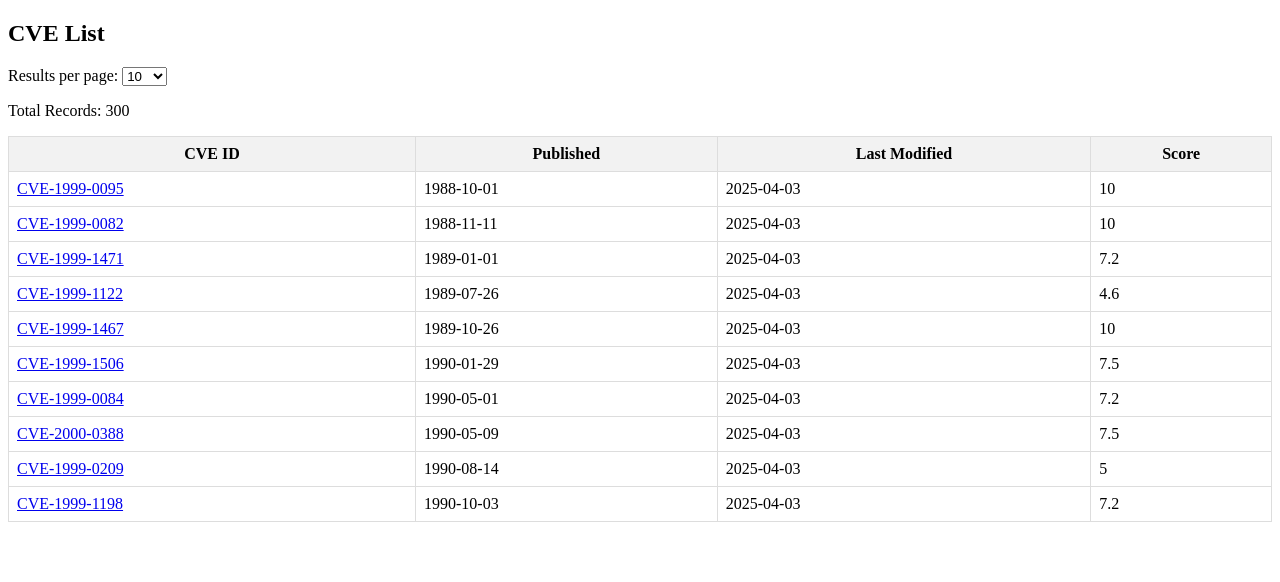
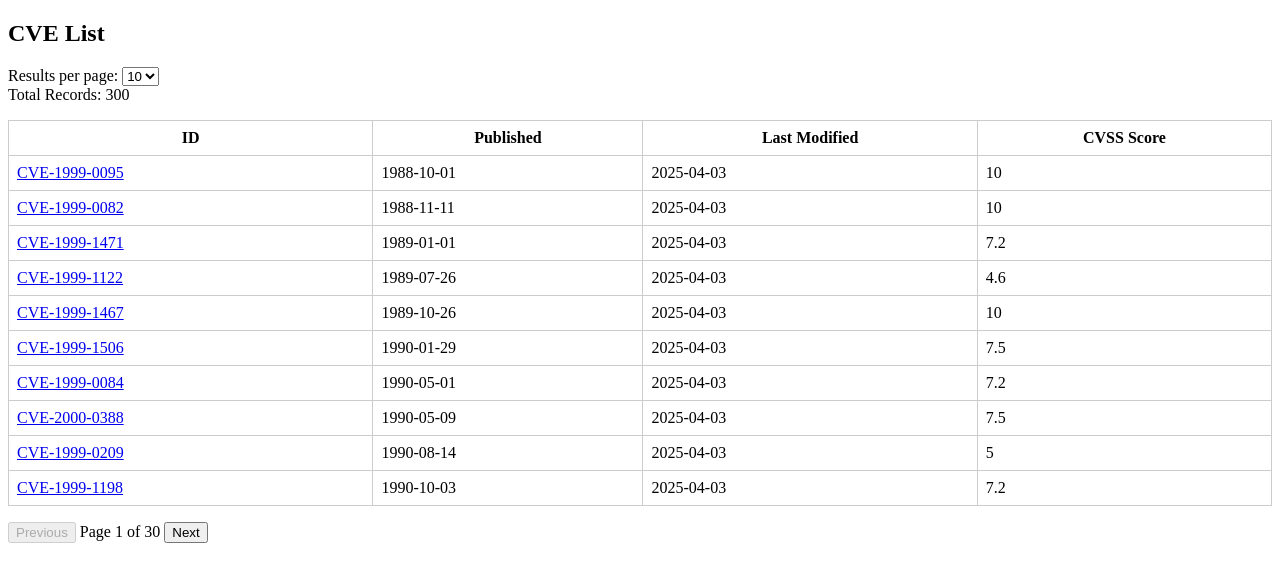
Before and after one commit to GnanambalM/NVD-CVE_API, a Flask app: page /cves/list in a window 1280 px wide. Shown: the top 582 px of the page. Run offline with Flask 3, Linux system fonts and the light colour scheme; data comes from the database, SQL or seed files in the repository.

Commit message:
Update list.html

```diff
--- a/templates/list.html
+++ b/templates/list.html
@@ -1,33 +1,138 @@
 <!DOCTYPE html>
-<html>
+<html lang="en">
 <head>
-    <title>CVE List</title>
-    <link rel="stylesheet" href="{{ url_for('static', filename='style.css') }}">
+  <meta charset="UTF-8">
+  <title>CVE Table with Pagination</title>
+  <style>
+    table {
+      border-collapse: collapse;
+      width: 100%;
+      margin-top: 1em;
+    }
+
+    th, td {
+      border: 1px solid #ccc;
+      padding: 8px;
+    }
+
+    #paginationControls {
+      margin-top: 1em;
+    }
+  </style>
 </head>
 <body>
   <h2>CVE List</h2>
-
-    <label for="perPage">Results per page:</label>
-    <select id="perPage" onchange="loadCVEs()">
-        <option value="10">10</option>
+  <label for="perPage">Results per page: </label>
+  <select id="perPage">
+    <option value="5">5</option>
+    <option value="10" selected>10</option>
+    <option value="25">25</option>
     <option value="50">50</option>
-        <option value="100">100</option>
   </select>
 
-    <p id="totalRecords"></p>
+  <div id="totalRecords"></div>
 
   <table id="cveTable">
     <thead>
       <tr>
-                <th>CVE ID</th>
+        <th>ID</th>
         <th>Published</th>
         <th>Last Modified</th>
-                <th>Score</th>
+        <th>CVSS Score</th>
       </tr>
     </thead>
-        <tbody></tbody>
+    <tbody>
+      <!-- Populated by JS -->
+    </tbody>
   </table>
 
-    <script src="{{ url_for('static', filename='script.js') }}"></script>
+  <div id="paginationControls">
+    <button id="prevPage">Previous</button>
+    <span id="pageInfo"></span>
+    <button id="nextPage">Next</button>
+  </div>
+
+  <script>
+    let cveData = [];
+    let currentPage = 1;
+
+    async function fetchCVEs() {
+      const response = await fetch('/api/cves');
+      if (!response.ok) throw new Error('Cannot fetch CVEs');
+      cveData = await response.json();
+    }
+
+    function renderTable() {
+      const perPage = parseInt(document.getElementById("perPage").value, 10) || 10;
+      const tbody = document.querySelector("#cveTable tbody");
+      tbody.innerHTML = "";
+
+      const start = (currentPage - 1) * perPage;
+      const end = start + perPage;
+      const pageData = cveData.slice(start, end);
+
+      pageData.forEach(cve => {
+        const row = document.createElement("tr");
+        row.innerHTML = `
+          <td><a href="/cves/${cve.id}">${cve.id}</a></td>
+          <td>${cve.published}</td>
+          <td>${cve.lastModified}</td>
+          <td>${cve.cvss_score || ''}</td>
+        `;
+        tbody.appendChild(row);
+      });
+
+      document.getElementById("totalRecords").innerText =
+        "Total Records: " + cveData.length;
+
+      // Update pagination info
+      const totalPages = Math.ceil(cveData.length / perPage) || 1;
+      document.getElementById('pageInfo').innerText =
+        `Page ${currentPage} of ${totalPages}`;
+
+      document.getElementById('prevPage').disabled = currentPage <= 1;
+      document.getElementById('nextPage').disabled = currentPage >= totalPages;
+    }
+
+    async function loadCVEs() {
+      if (cveData.length === 0) {
+        try {
+          await fetchCVEs();
+        } catch (err) {
+          document.getElementById("totalRecords").innerText =
+            "Failed to load CVEs";
+          console.error(err);
+          return;
+        }
+      }
+      renderTable();
+    }
+
+    // Pagination controls
+    document.getElementById('prevPage').addEventListener('click', () => {
+      if (currentPage > 1) {
+        currentPage--;
+        renderTable();
+      }
+    });
+
+    document.getElementById('nextPage').addEventListener('click', () => {
+      const perPage = parseInt(document.getElementById("perPage").value, 10) || 10;
+      const totalPages = Math.ceil(cveData.length / perPage) || 1;
+
+      if (currentPage < totalPages) {
+        currentPage++;
+        renderTable();
+      }
+    });
+
+    // Per page change
+    document.getElementById("perPage").addEventListener("change", () => {
+      currentPage = 1; // Reset back to first page
+      renderTable();
+    });
+
+    window.onload = loadCVEs;
+  </script>
 </body>
 </html>
```
Lines whose indentation alone changed are shown as unchanged.
